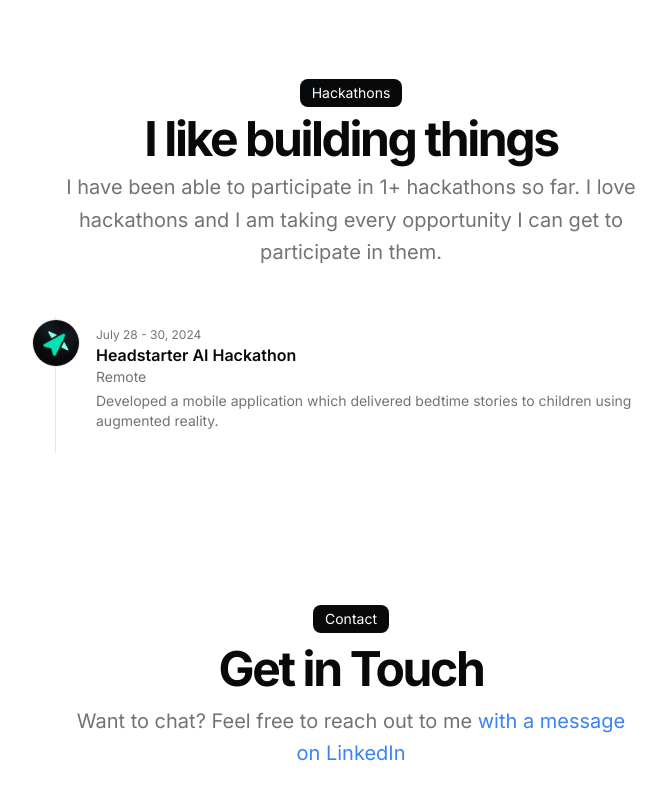
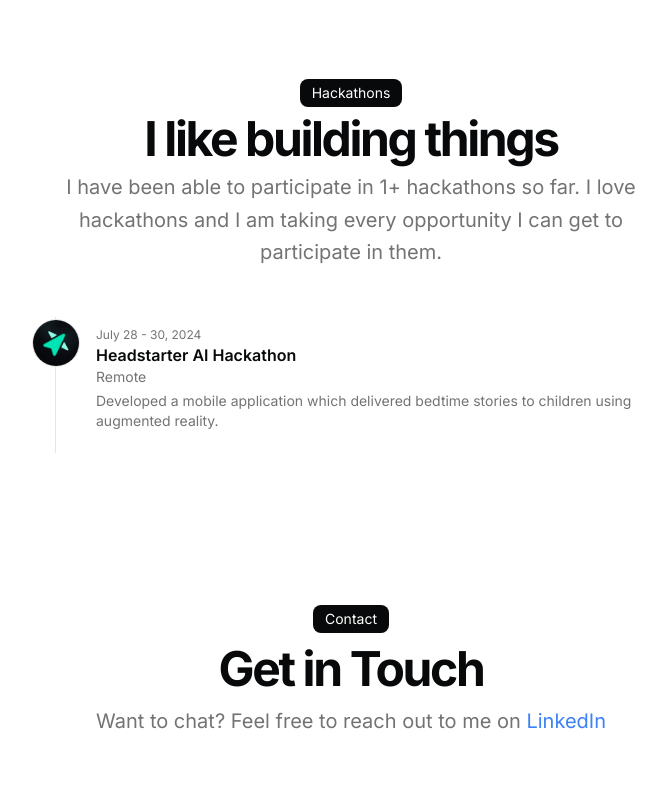
Before and after one commit to izzatkarimov/personal-portfolio, a Next.js app: page / in a window 1280 px wide. Shown: the part 1421-2221 px from the top of the page, without its empty margins (289-955 px from the left). Built offline with nearby package versions, Linux system fonts and the light colour scheme.

Commit message:
commiting changes

```diff
--- a/src/app/page.tsx
+++ b/src/app/page.tsx
@@ -214,12 +214,12 @@ export default function Page() {
                 Get in Touch
               </h2>
               <p className="mx-auto max-w-[600px] text-muted-foreground md:text-xl/relaxed lg:text-base/relaxed xl:text-xl/relaxed">
-                Want to chat? Feel free to reach out to me {" "}
+                Want to chat? Feel free to reach out to me on {" "}
                 <Link
                   href={DATA.contact.social.LinkedIn.url}
                   className="text-blue-500 hover:underline"
                 >
-                  with a message on LinkedIn
+                  LinkedIn
                 </Link>{""}
               </p>
             </div>
```
